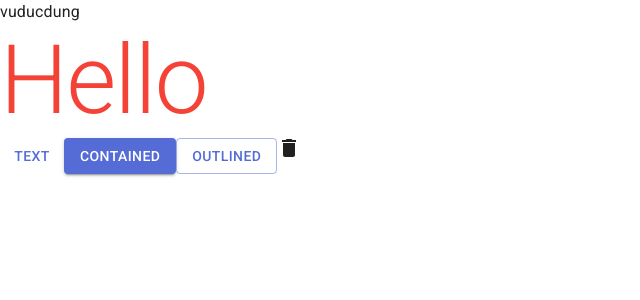
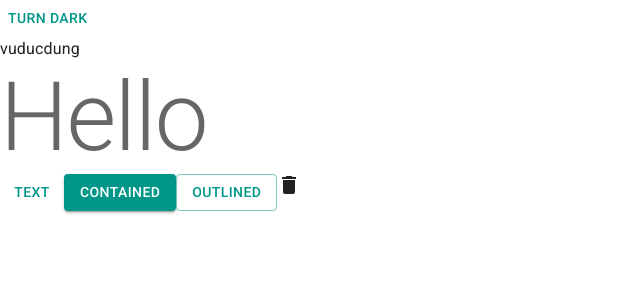
Before and after one commit to VDucDung/trello-web, a React (Vite) app: page / in a window 1280 px wide. Shown: the top 300 px of the page, without its empty margins (0-640 px from the left). Built offline with nearby package versions, Linux system fonts and the light colour scheme.

Commit message:
✨ Implement dark mode and light mode

```diff
--- a/src/App.jsx
+++ b/src/App.jsx
@@ -1,9 +1,25 @@
 import Button from '@mui/material/Button'
 import DeleteIcon from '@mui/icons-material/Delete'
 import Typography from '@mui/material/Typography'
+import { useColorScheme } from '@mui/material/styles'
+
+
+function ModeToggle() {
+  const { mode, setMode } = useColorScheme()
+  return (
+    <Button
+      onClick={() => {
+        setMode(mode === 'light' ? 'dark' : 'light')
+      }}
+    >
+      {mode === 'light' ? 'Turn dark' : 'Turn light'}
+    </Button>
+  )
+}
 function App() {
   return (
     <>
+      <ModeToggle />
       <div>vuducdung</div>
       <Typography variant="h1" color="text.secondary">Hello</Typography>
       <Button variant="text">Text</Button>
--- a/src/main.jsx
+++ b/src/main.jsx
@@ -3,13 +3,13 @@
 import App from './App.jsx'
 import theme from './theme'
 import CssBaseline from '@mui/material/CssBaseline'
-import { ThemeProvider } from '@mui/material/styles'
+import { Experimental_CssVarsProvider as CssVarsProvider } from '@mui/material/styles'
 
 ReactDOM.createRoot(document.getElementById('root')).render(
   <React.StrictMode>
-    <ThemeProvider theme={theme}>
+    <CssVarsProvider theme={theme}>
       <CssBaseline />
       <App />
-    </ThemeProvider>
+    </CssVarsProvider>
   </React.StrictMode>
 )
--- a/src/theme.js
+++ b/src/theme.js
@@ -1,21 +1,19 @@
-import { createTheme } from '@mui/material/styles'
-import { red } from '@mui/material/colors'
+import { experimental_extendTheme as extendTheme } from '@mui/material/styles'
+import { cyan, deepOrange, orange, teal } from '@mui/material/colors'
 
-// Create a theme instance.
-const theme = createTheme({
-  palette: {
-    mode: 'light',
-    primary: {
-      main: '#556cd6'
+const theme = extendTheme({
+  colorSchemes: {
+    light: {
+      palette: {
+        primary: teal,
+        secondary: deepOrange
+      }
     },
-    secondary: {
-      main: '#19857b'
-    },
-    error: {
-      main: red.A400
-    },
-    text: {
-      secondary: red[500]
+    dark: {
+      palette: {
+        primary: cyan,
+        secondary: orange
+      }
     }
   }
 })
```
